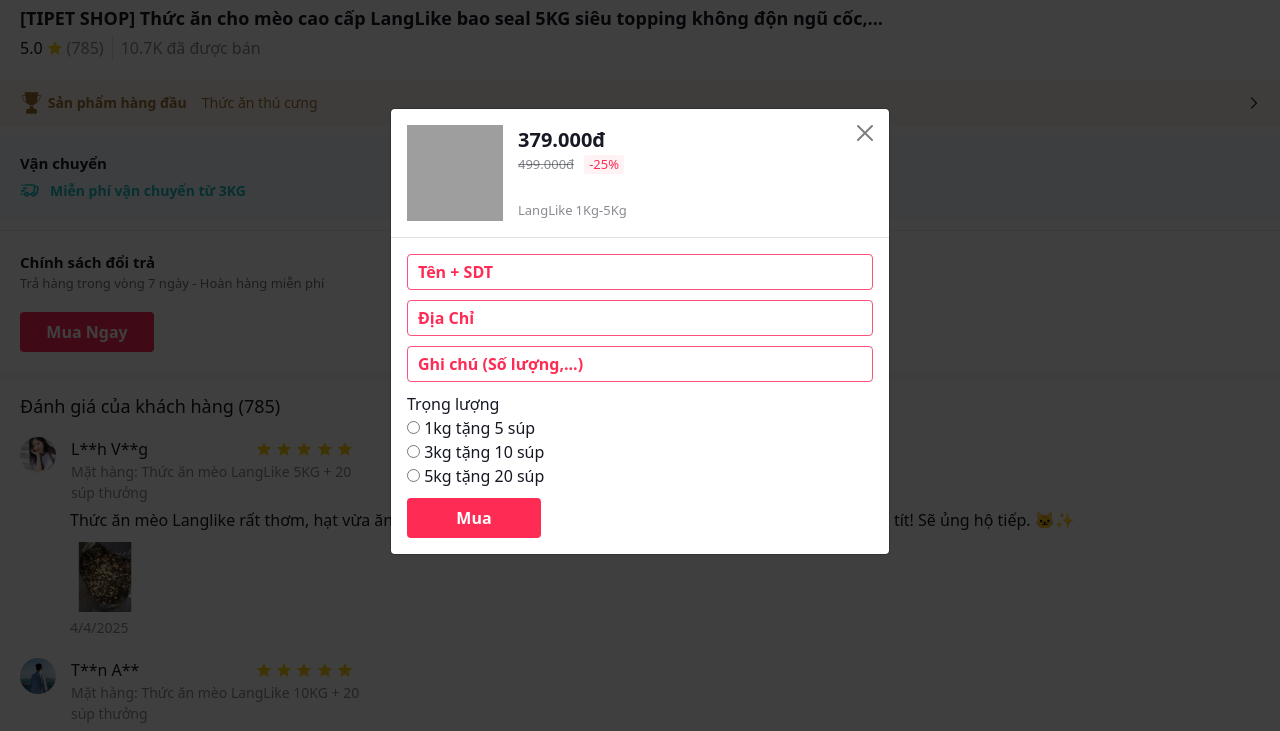
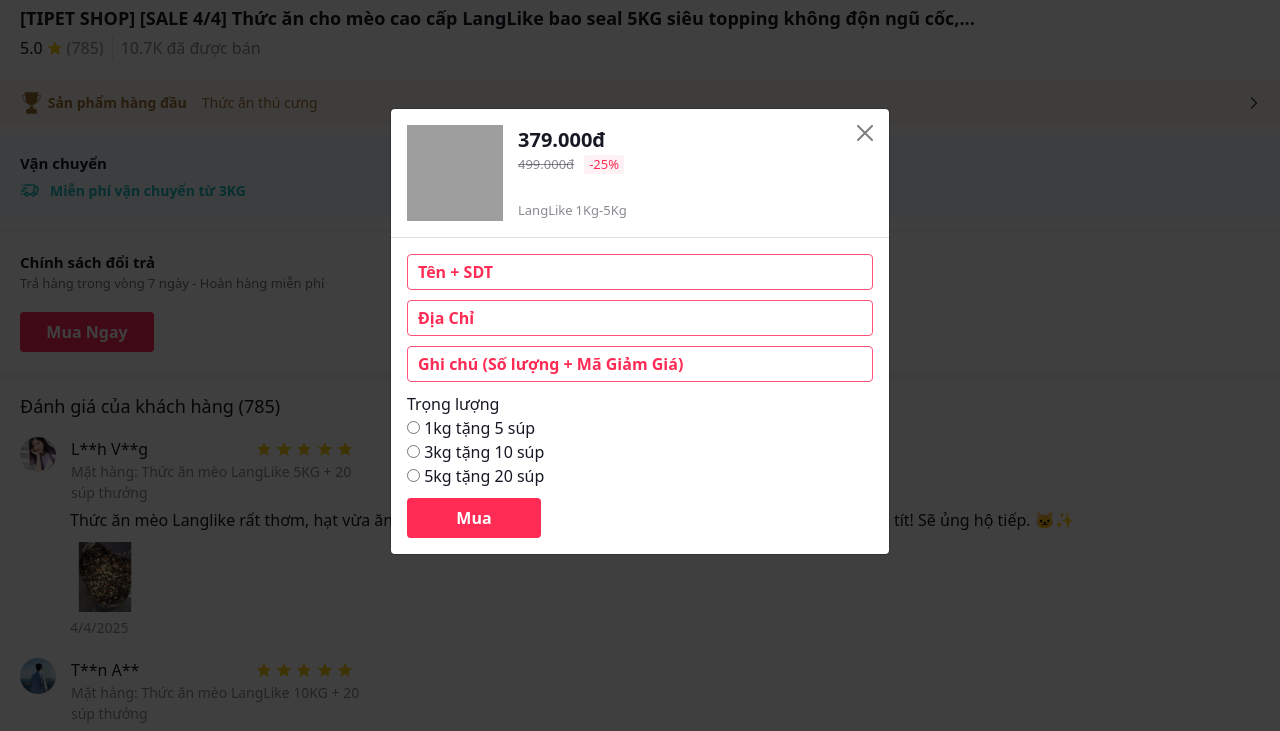
Before and after one commit to eactshop/tiktokshop, a plain HTML site: page index.html in a window 1280 px wide. Both pictures are taken after a click on the button "Mua Ngay". Shown: the part 620-1351 px from the top of the page. Drawn offline with nearby package versions, Linux system fonts and the light colour scheme; grey boxes are pictures that could not be loaded.

Commit message:
up salesale

```diff
--- a/index.html
+++ b/index.html
@@ -11,6 +11,7 @@
   <script src="https://cdn.jsdelivr.net/npm/bootstrap@5.0.2/dist/js/bootstrap.bundle.min.js"
     integrity="sha384-MrcW6ZMFYlzcLA8Nl+NtUVF0sA7MsXsP1UyJoMp4YLEuNSfAP+JcXn/tWtIaxVXM"
     crossorigin="anonymous"></script>
+    <link class="iconweb" rel="icon" type="image/png" href="img/logo.png">
 </head>
 
 <body>
@@ -54,7 +55,7 @@
         <div class="content-product__sale-text">Tiết kiệm tới 25%</div>
       </div>
       <div class="content-product__sale-flash">Flash Sale</div>
-      <div class="content-product__name">[TIPET SHOP] Thức ăn cho mèo cao cấp LangLike bao seal 5KG siêu topping không
+      <div class="content-product__name">[TIPET SHOP] [SALE 4/4] Thức ăn cho mèo cao cấp LangLike bao seal 5KG siêu topping không
         độn ngũ cốc,...</div>
       <div class="content-product__fb">
         <div class="content-fb__number">5.0</div>
@@ -110,7 +111,7 @@
             <form id="myForm">
               <input class="modal-input" type="text" id="name" name="name" placeholder="Tên + SDT" required>
               <input class="modal-input" id="address" name="address" placeholder="Địa Chỉ" required>
-              <input class="modal-input" type="text" id="phone" name="phone" placeholder="Ghi chú (Số lượng,...)">
+              <input class="modal-input" type="text" id="phone" name="phone" placeholder="Ghi chú (Số lượng + Mã Giảm Giá)">
 
               <div>Trọng lượng</div>
               <div class="modal-radio">
--- a/styles.css
+++ b/styles.css
@@ -391,3 +391,6 @@
     background-color: #000;
     margin: 5px 0;
 }
+.iconweb{
+    border-radius: 50% !important;
+}
```
Also changed, not shown: iconweb.ico (added).
